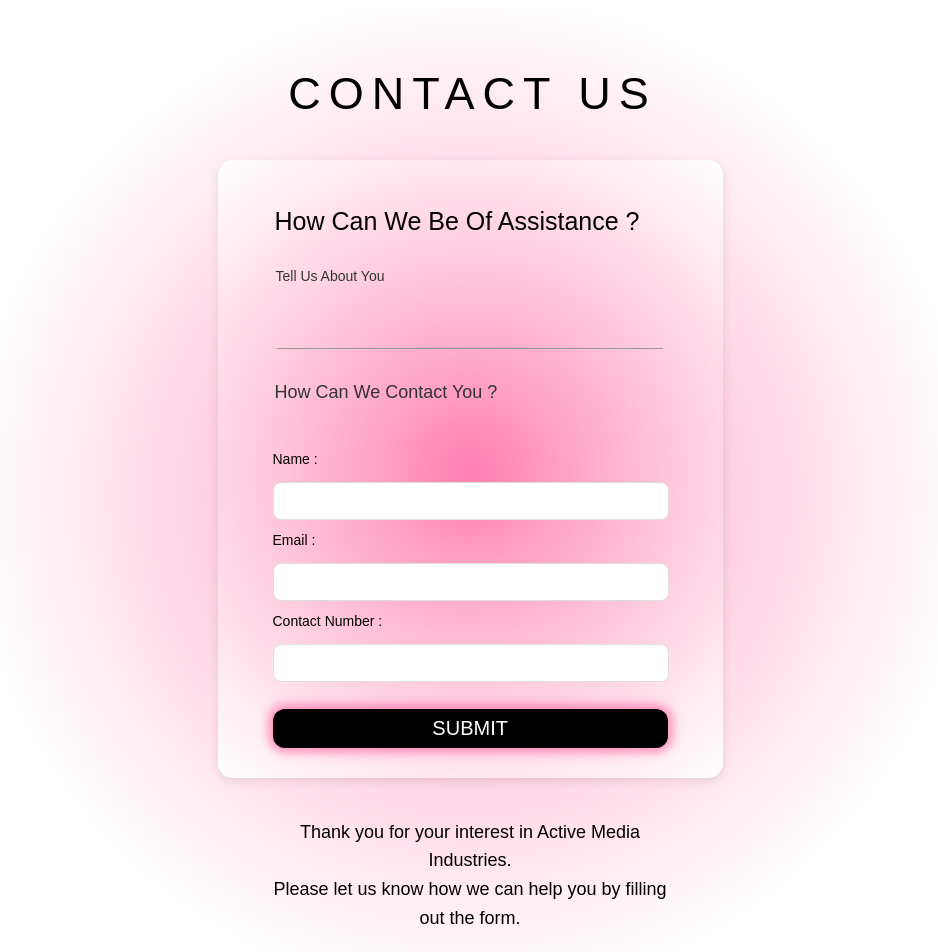
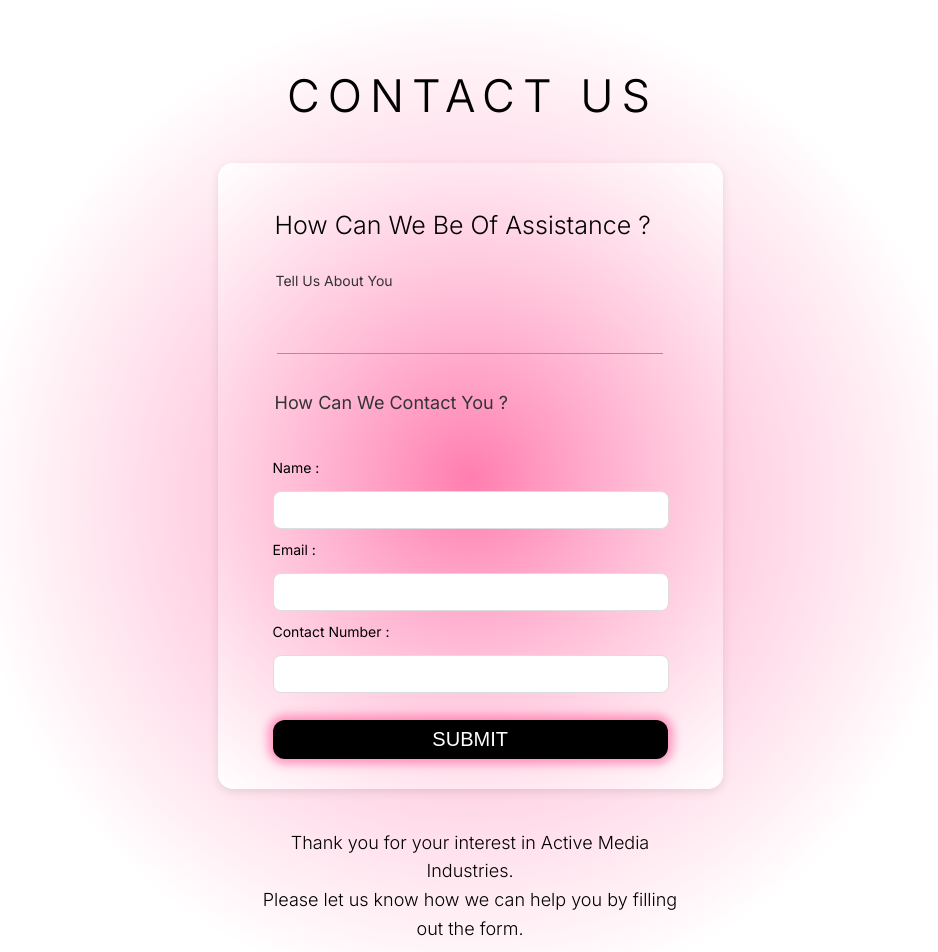
Before and after one commit to Divine-Ntambwe/Active-Media, a React (Vite) app: page /contactUs in a window 1280 px wide. Shown: the top 952 px of the page, without its empty margins (170-1108 px from the left). Built offline with nearby package versions, Linux system fonts and the light colour scheme.

Commit message:
updated font

```diff
--- a/src/pages/Contact_Us.module.css
+++ b/src/pages/Contact_Us.module.css
@@ -1,10 +1,13 @@
+@import url('https://fonts.googleapis.com/css2?family=Inter:ital,opsz,wght@0,14..32,100..900;1,14..32,100..900&family=Montserrat:ital,wght@0,100..900;1,100..900&display=swap');
+
 .pageWrapper {
-  font-family: Arial, sans-serif;
+  font-family: 'Inter', sans-serif;
   background: #fff;
   background: radial-gradient(circle 500px at center, rgba(255, 92, 155, 0.6), #fff);
   text-align: center;
   padding: 20px;
   padding-bottom: 50px;
+
 }
 
 /* Page Title */
@@ -12,9 +15,8 @@
   margin-top: 40px;
   font-size: 45px;
   letter-spacing: 8px;
-  font-weight: 400;
+  font-weight: 330;
   word-wrap: break-word;
-  font-weight: 100;
   padding-left: 5px;
 }
 
@@ -45,8 +47,8 @@
 
 .subHeadingContact {
   font-size: 18px;
-  padding-top: 15px;
-  padding-bottom: 30px;
+  padding-top: 20px;
+  padding-bottom: 28px;
   color: #333;
   text-align: left;
   padding-left: 32px;
@@ -115,7 +117,7 @@
 /* Footer Text */
 .footerText {
   margin: 30px auto 0 auto;
-  max-width: 90%;
+  max-width: 100%;
   font-size: 18px;
   line-height: 1.6;
   font-weight: 300;
```
